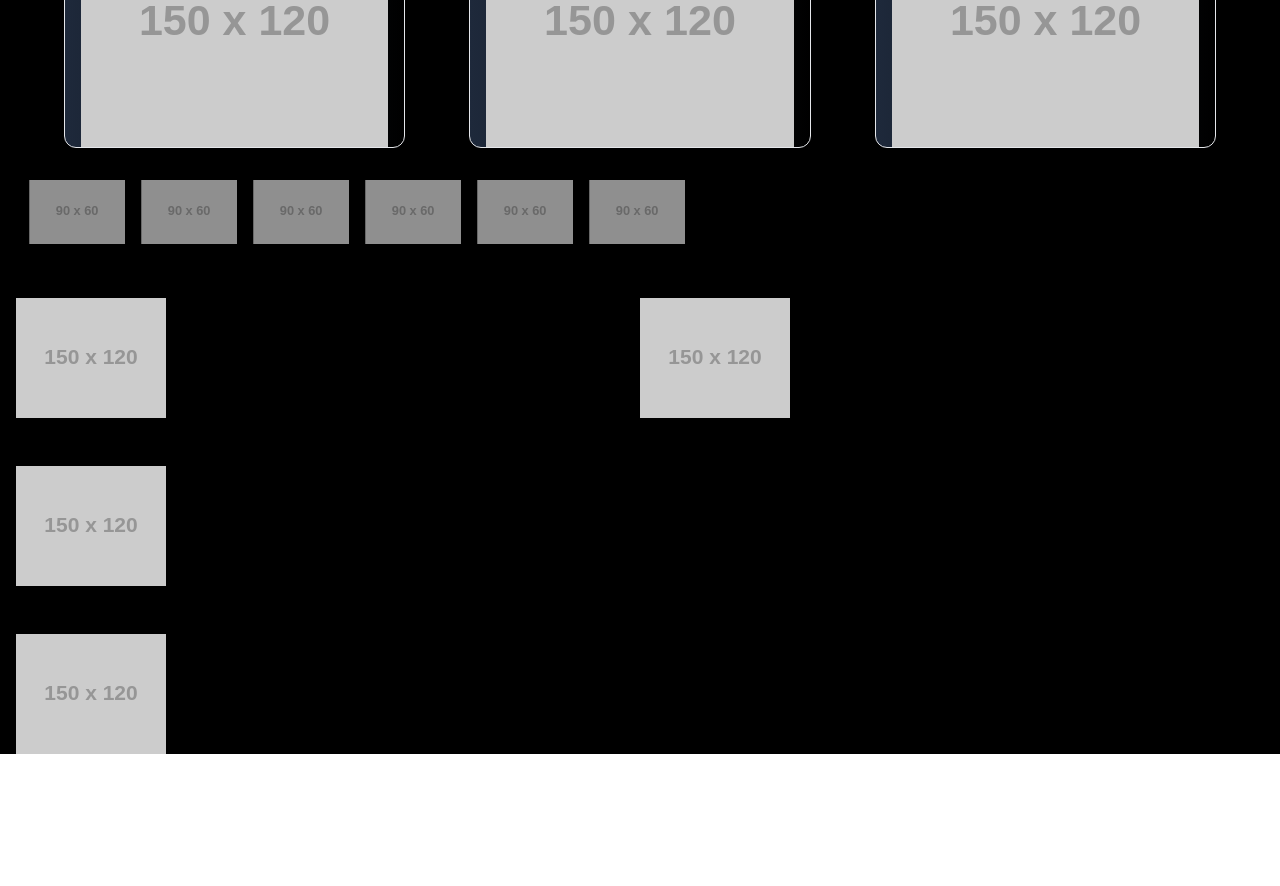
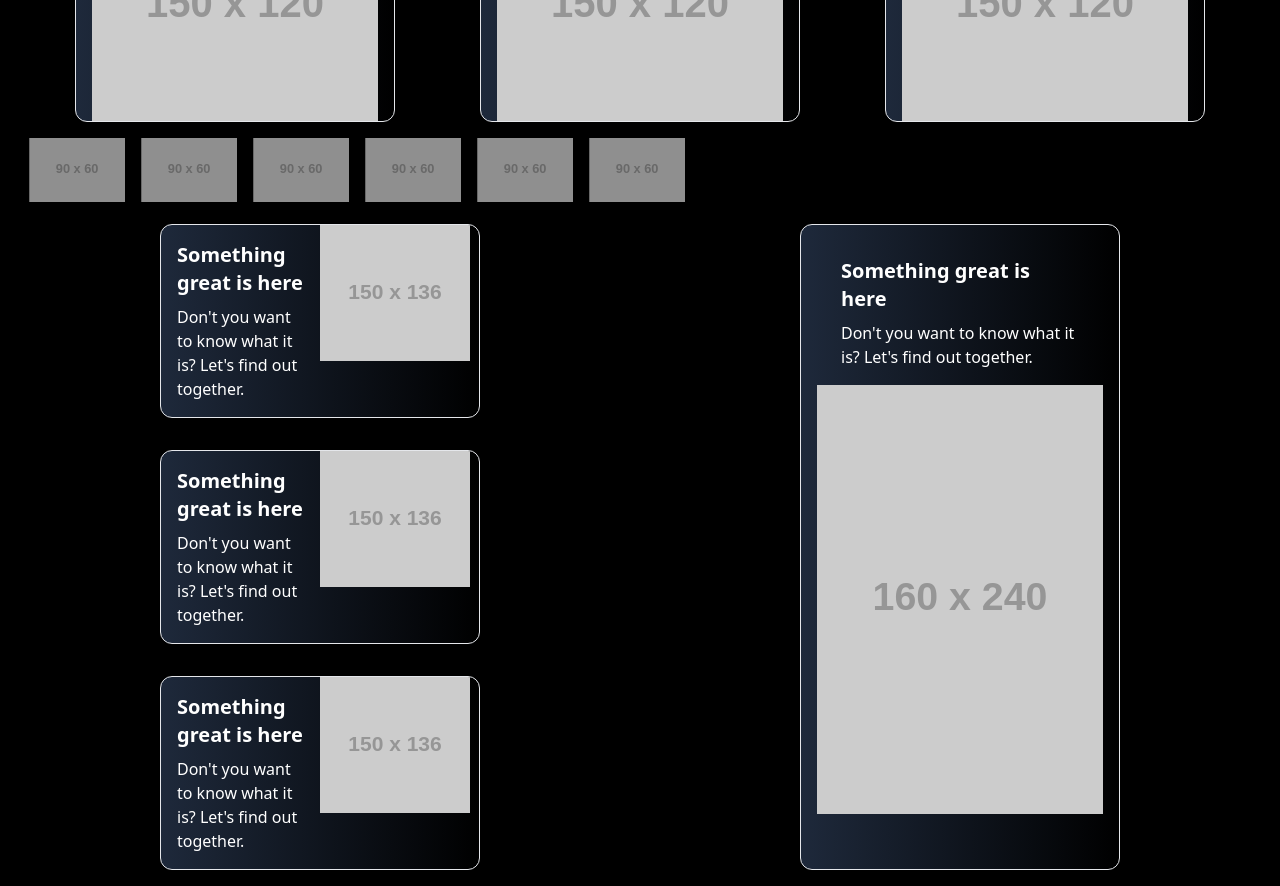
Before and after one commit to blsmxiu47/fantastic-product, a React (Vite) app: page / in a window 1280 px wide. Shown: the part 1980-2866 px from the top of the page. Before the commit the page ends 2734 px from the top, so only its background shows below. Built offline with nearby package versions, Linux system fonts and the light colour scheme.

Commit message:
improve cards layouts on Home page

```diff
--- a/src/components/CtaCard.tsx
+++ b/src/components/CtaCard.tsx
@@ -4,14 +4,10 @@ import { TCardProps } from "../lib/types"
 
 const CtaCard = ({cardTitle, cardText, imageUrl,  imageAlt}: TCardProps) => {
     return (
-        <div>
-            <div>
-                <h3>
-                    {cardTitle}
-                </h3>
-                <p>
-                    {cardText}
-                </p>
+        <div className="flex flex-row max-w-xs mx-auto text-white border rounded-xl shadow-lg overflow-hidden bg-gradient-to-r from-slate-800">
+            <div className="w-[50%] p-4">
+                <h3 className="font-bold text-base md:text-xl mb-2 text-white">{cardTitle}</h3>
+                <p className="text-xs md:text-base text-white">{cardText}</p>
             </div>
             <div>
                 <img src={imageUrl} alt={imageAlt} />
--- a/src/components/ImageCard.tsx
+++ b/src/components/ImageCard.tsx
@@ -2,7 +2,7 @@ import { TCardProps } from "../lib/types"
 
 const ImageCard = ({ cardTitle, cardText, imageUrl, imageAlt }: TCardProps)  => {
     return (
-        <div className="m-4 md:m-8 px-4 pt-4 border rounded-xl shadow-lg overflow-hidden bg-gradient-to-r from-slate-800">
+        <div className="max-w-xs mx-auto px-4 pt-4 border rounded-xl shadow-lg overflow-hidden bg-gradient-to-r from-slate-800">
             <div className="px-6 py-4">
                 <h3 className="font-bold text-base md:text-xl mb-2 text-white">{cardTitle}</h3>
                 <p className="text-xs md:text-base text-white">{cardText}</p>
--- a/src/pages/Home.tsx
+++ b/src/pages/Home.tsx
@@ -22,8 +22,8 @@ const Home = () => {
                     <img src="https://placehold.jp/1200x800.png" alt="placeholder" className="w-full" />
                 </div>
             </section>
-            <section className="container">
-                <div className="grid grid-cols-1 sm:grid-cols-2 lg:grid-cols-3 mx-4">
+            <section className="container my-4">
+                <div className="grid grid-cols-1 sm:grid-cols-2 lg:grid-cols-3 gap-4 md:gap-8 mx-8">
                     <ImageCard
                         imageUrl="https://placehold.jp/150x120.png"
                         imageAlt="Placeholder"
@@ -62,37 +62,37 @@ const Home = () => {
                     />
                 </div>
             </section>
-            <section className="container">
+            <section className="container my-4">
                 <Carousel urls={["https://placehold.jp/90x60.png", "https://placehold.jp/90x60.png", "https://placehold.jp/90x60.png", "https://placehold.jp/90x60.png", "https://placehold.jp/90x60.png", "https://placehold.jp/90x60.png"]} />
             </section>
-            <section className="container">
-                <div className="grid grid-cols-1 sm:grid-cols-2">
-                    <div>
+            <section className="container my-4 content-center">
+                <div className="grid grid-cols-1 sm:grid-cols-2 gap-4 md:gap-8">
+                    <div className="grid grid-cols-1 gap-4 md:gap-8">
                         <CtaCard
-                            imageUrl="https://placehold.jp/150x120.png"
+                            imageUrl="https://placehold.jp/150x136.png"
                             imageAlt="Placeholder"
                             cardTitle="Something great is here"
                             cardText="Don't you want to know what it is? Let's find out together."
 
                         />
                         <CtaCard
-                            imageUrl="https://placehold.jp/150x120.png"
+                            imageUrl="https://placehold.jp/150x136.png"
                             imageAlt="Placeholder"
                             cardTitle="Something great is here"
                             cardText="Don't you want to know what it is? Let's find out together."
 
                         />
                         <CtaCard
-                            imageUrl="https://placehold.jp/150x120.png"
+                            imageUrl="https://placehold.jp/150x136.png"
                             imageAlt="Placeholder"
                             cardTitle="Something great is here"
                             cardText="Don't you want to know what it is? Let's find out together."
 
                         />
                     </div>
-                    <div className="grid grid-cols-1">
-                        <CtaCard
-                            imageUrl="https://placehold.jp/150x120.png"
+                    <div className="grid grid-cols-1 gap-4 md:gap-8">
+                        <ImageCard
+                            imageUrl="https://placehold.jp/160x240.png"
                             imageAlt="Placeholder"
                             cardTitle="Something great is here"
                             cardText="Don't you want to know what it is? Let's find out together."
```
